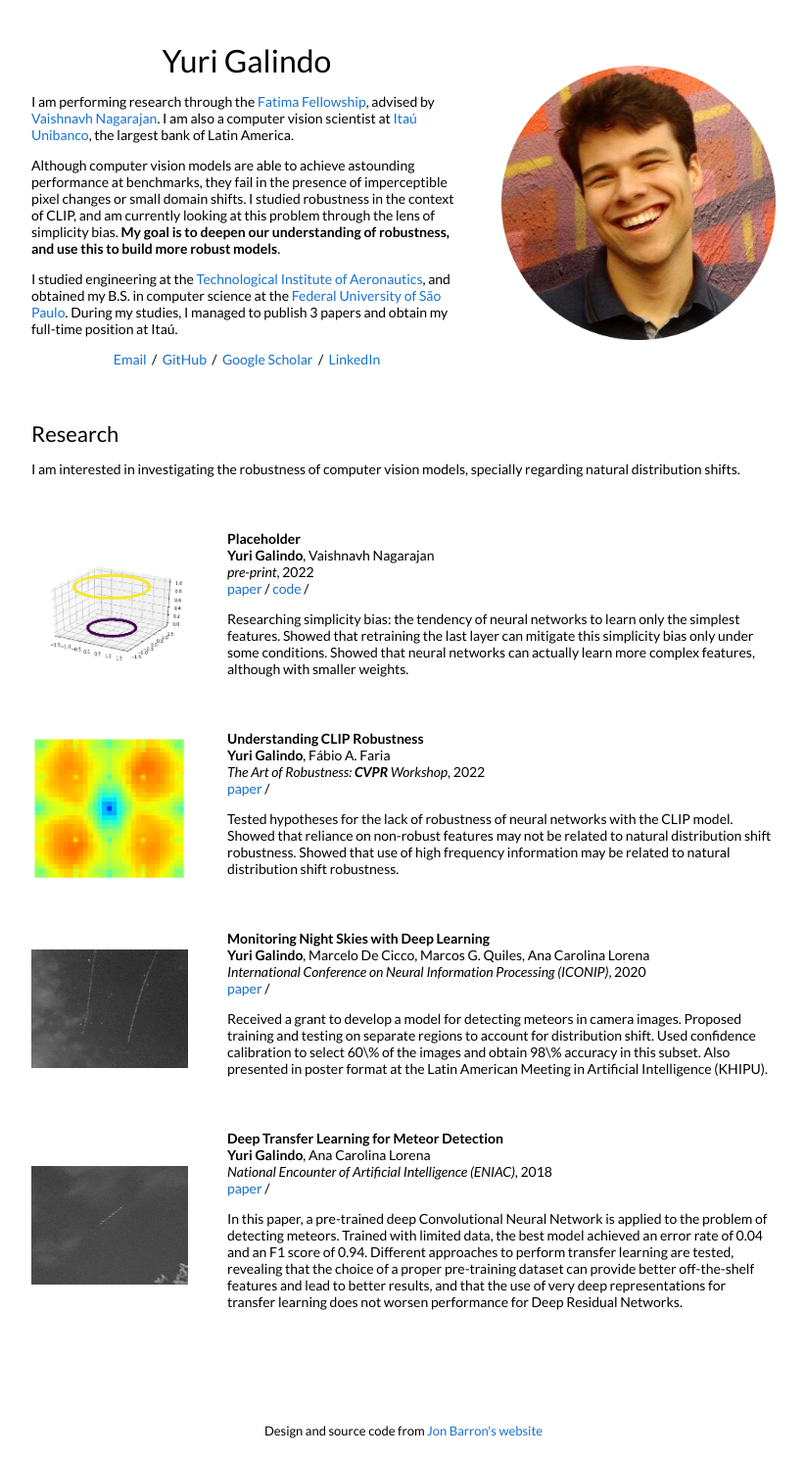
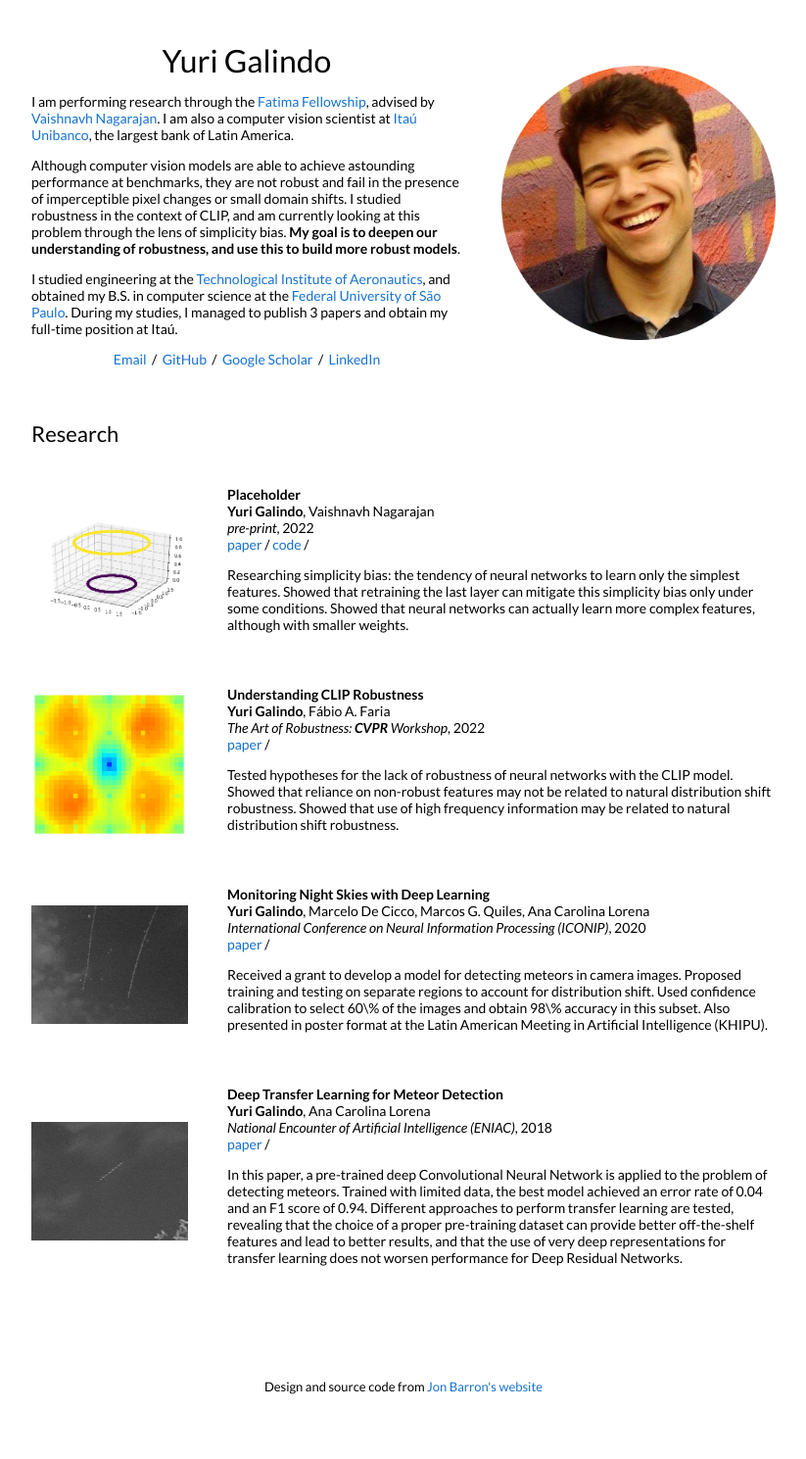
Before and after one commit to yurigalindo/yurigalindo.github.io, a Jekyll site: the page built from _posts/2022-06-02-fatima.markdown, in a window 1280 px wide. Shown: the whole page at 98% size, without its empty margins (228-1051 px from the left). Built offline with Jekyll 4.4.1, drawn with Linux system fonts in a browser that asks for light colours; after the commit the page ends 1444 px from its top, so only the background shows below that.

Commit message:
Changed wording research goals

```diff
--- a/_layouts/default.html
+++ b/_layouts/default.html
@@ -31,7 +31,7 @@
               <p> I am performing research through the <a href="https://www.fatimafellowship.com/">Fatima Fellowship</a>, advised by <a href="https://vaishnavh.github.io/home/index.html">Vaishnavh Nagarajan</a>. I am also a computer vision scientist at <a href="https://www.itau.com/">Itaú Unibanco</a>, the largest bank of Latin America.
               </p>
               <p>
-                Although computer vision models are able to achieve astounding performance at benchmarks, they fail in the presence of imperceptible pixel changes or small domain shifts. I studied robustness in the context of CLIP, and am currently looking at this problem through the lens of simplicity bias. <strong>My goal is to deepen our understanding of robustness, and use this to build more robust models</strong>.
+                Although computer vision models are able to achieve astounding performance at benchmarks, they are not robust and fail in the presence of imperceptible pixel changes or small domain shifts. I studied robustness in the context of CLIP, and am currently looking at this problem through the lens of simplicity bias. <strong>My goal is to deepen our understanding of robustness, and use this to build more robust models</strong>.
               </p>
               <p>
                 I studied engineering at the <a href="http://www.ita.br/">Technological Institute of Aeronautics</a>, and obtained my B.S. in computer science at the <a href="https://www.unifesp.br/world/">Federal University of São Paulo</a>. During my studies, I managed to publish 3 papers and obtain my full-time position at Itaú.
@@ -53,9 +53,9 @@
           <tr>
             <td style="padding:2.5%;width:100%;vertical-align:middle">
               <h2>Research</h2>
-              <p>
+              <!-- <p>
                 I am interested in investigating the robustness of computer vision models, specially regarding natural distribution shifts.
-              </p>
+              </p> -->
             </td>
           </tr>
         </table>
```
